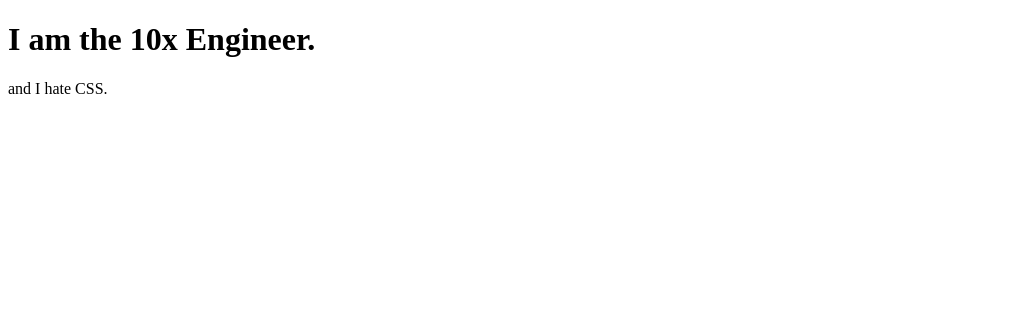
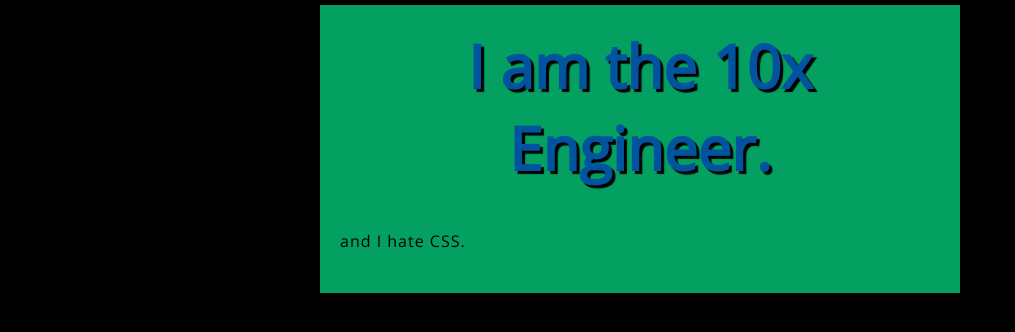
Before and after one commit to tentime/tentime.github.io, a plain HTML site: page index.html in a window 1280 px wide. Shown: the whole page, without its empty margins (0-1015 px from the left). Drawn offline with nearby package versions, Linux system fonts and the light colour scheme.

Commit message:
spelling hard

```diff
--- a/index.html
+++ b/index.html
@@ -4,7 +4,7 @@
     <meta charset="utf-8">
     <title>10x'er</title>
     <link href="http://fonts.googleapis.com/css?family=Open+Sans" rel="stylesheet" type="text/css">
-    <link href="styles/style.css" rel="stylesheet" type="text/css">
+    <link href="styles/styles.css" rel="stylesheet" type="text/css">
   </head>
   <body>
     <h1>I am the 10x Engineer.</h1>
```
